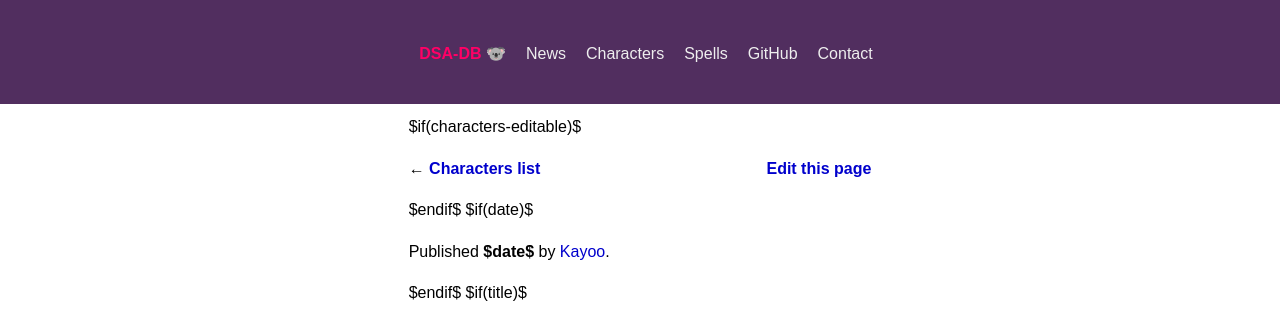
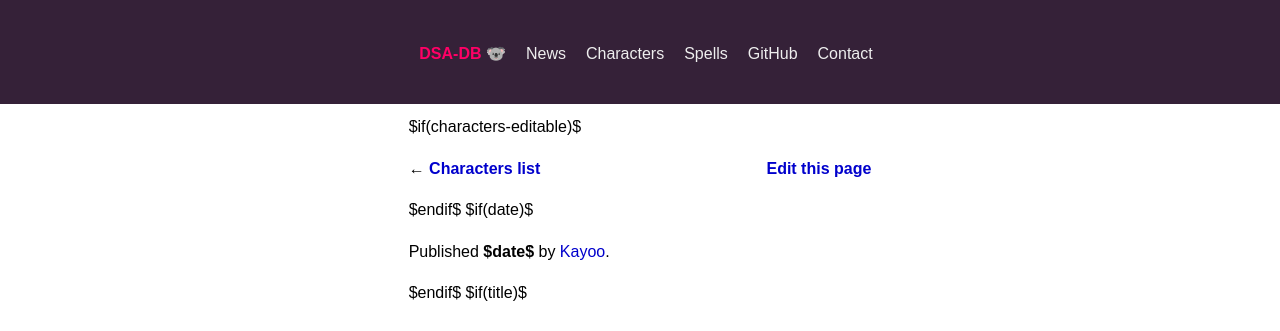
Before and after one commit to kayoo123/DSA-DB, a plain HTML site: page site/templates/default.html in a window 1280 px wide. Shown: the top 331 px of the page. Drawn offline with Linux system fonts and the light colour scheme.

Commit message:
Update default.html

```diff
--- a/site/templates/default.html
+++ b/site/templates/default.html
@@ -1,4 +1,4 @@
-<!doctype html><html lang=fr> <link href=data:, rel=icon><title>DSA-DB$if(title)$ - $title$$endif$</title><meta charset=utf-8><meta content="width=device-width" name=viewport><style>body{display:flex;flex-direction:column;font:16px/1.6 sans-serif;margin:0;min-height:100vh;overflow:hidden scroll;word-wrap:break-word}p{text-align:justify}h1,h2,h3{margin-top:40px}pre>code,main,#m{display:block;flex:1;margin:10px auto 40px;max-width:52ch;padding:0 10px;width:90%}pre>code{background:#000;color:#eee;font:100%/1.6 Consolas,monospace;left:50%;max-width:90ch;padding:20px;position:relative;transform:translateX(-50%);white-space:pre-wrap;width:90vw}code{padding:.1em .4em;font-weight:700;background:#fcc;border-radius:4px}nav li{display:inline-block;margin:0 20px 0 0;line-height:2.5}blockquote{border-left:7px solid #fc9;color:#333;margin:0;padding:0 14px}img{display:block;width:100%}nav,footer{background:#512e5f;padding:30px}nav a,footer{color:#eee}#a{color:#f06}a{color:#00C;text-decoration:none}a:hover{border-bottom:2px solid}ul{padding-left:2em}nav ul{margin:0;text-align:center}li+li{margin-top:4px}table {width: 50%;}th, td {border-bottom: 1px solid #ddd;}tr:hover {background-color: #f5f5f5;}</style>
+<!doctype html><html lang=fr> <link href=data:, rel=icon><title>DSA-DB$if(title)$ - $title$$endif$</title><meta charset=utf-8><meta content="width=device-width" name=viewport><style>body{display:flex;flex-direction:column;font:16px/1.6 sans-serif;margin:0;min-height:100vh;overflow:hidden scroll;word-wrap:break-word}p{text-align:justify}h1,h2,h3{margin-top:40px}pre>code,main,#m{display:block;flex:1;margin:10px auto 40px;max-width:52ch;padding:0 10px;width:90%}pre>code{background:#000;color:#eee;font:100%/1.6 Consolas,monospace;left:50%;max-width:90ch;padding:20px;position:relative;transform:translateX(-50%);white-space:pre-wrap;width:90vw}code{padding:.1em .4em;font-weight:700;background:#fcc;border-radius:4px}nav li{display:inline-block;margin:0 20px 0 0;line-height:2.5}blockquote{border-left:7px solid #fc9;color:#333;margin:0;padding:0 14px}img{display:block;width:100%}nav,footer{background:#352138;padding:30px}nav a,footer{color:#eee}#a{color:#f06}a{color:#00C;text-decoration:none}a:hover{border-bottom:2px solid}ul{padding-left:2em}nav ul{margin:0;text-align:center}li+li{margin-top:4px}table {width: 50%;}th, td {border-bottom: 1px solid #ddd;}tr:hover {background-color: #f5f5f5;}</style>
 <nav>
 	<ul><li><a href=/ id=a><b>DSA-DB</b></a> 🐨<li><a href=/news/>News</a><li><a href=/characters/>Characters</a><li><a href=/spells/>Spells</a><li><a href=https://github.com/kayoo123/DSA-DB target="_blank">GitHub</a><li><a href=/pages/contact.html>Contact</a></ul>
 </nav>
```
